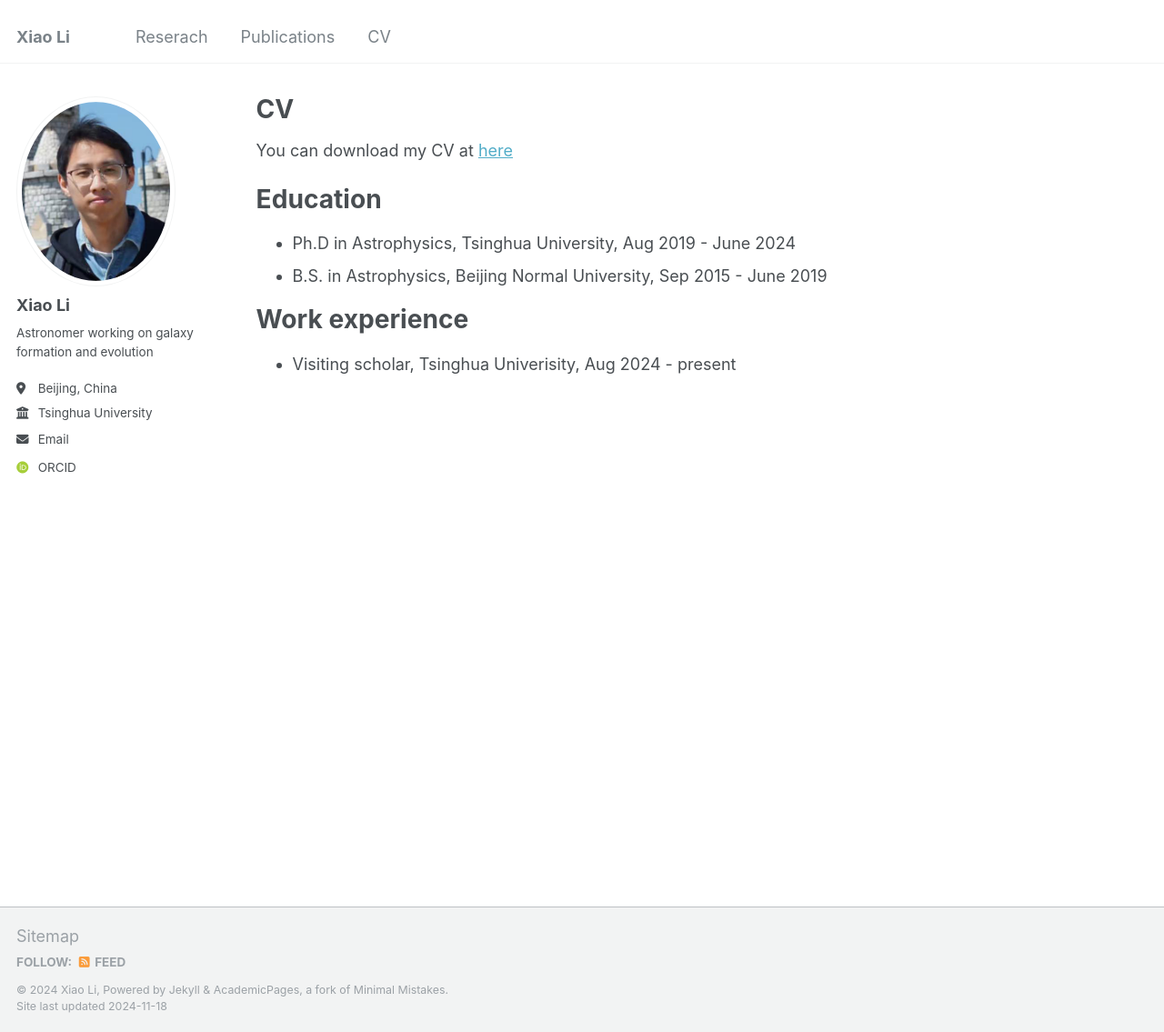
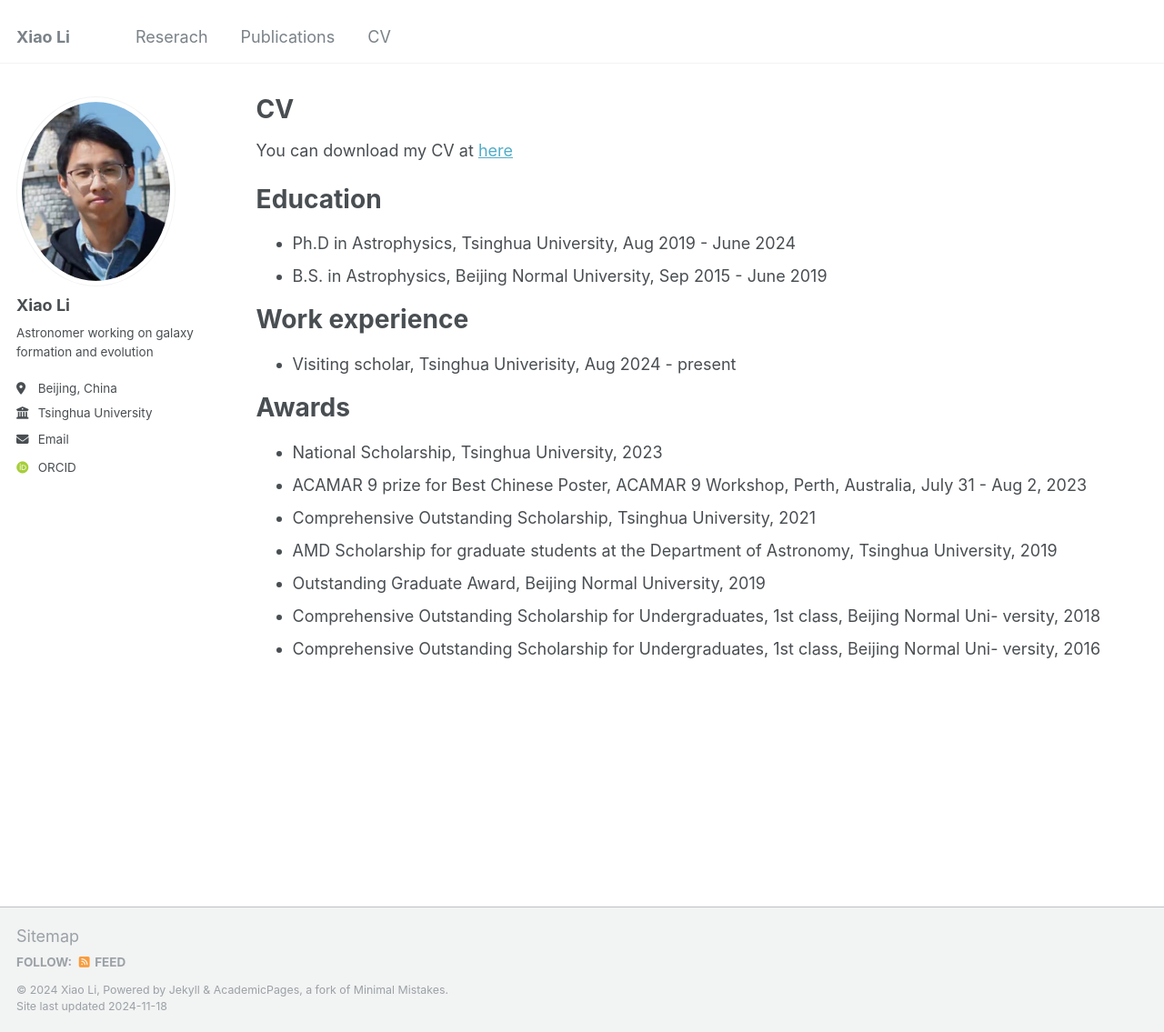
Before and after one commit to astroXiao/astroXiao.github.io, a Jekyll site: the page built from _pages/cv.md, in a window 1280 px wide and 1135 px high. Shown: the whole window at 91% size. Built offline with Jekyll 4.4.1, drawn with Linux system fonts in a browser that asks for light colours; some web fonts are replaced.

Commit message:
Update cv.md

```diff
--- a/_pages/cv.md
+++ b/_pages/cv.md
@@ -19,3 +19,13 @@ Education
 Work experience
 ======
 * Visiting scholar, Tsinghua Univerisity, Aug 2024 - present
+
+Awards
+======
+- National Scholarship, Tsinghua University, 2023
+- ACAMAR 9 prize for Best Chinese Poster, ACAMAR 9 Workshop, Perth, Australia, July 31 - Aug 2, 2023
+- Comprehensive Outstanding Scholarship, Tsinghua University, 2021
+- AMD Scholarship for graduate students at the Department of Astronomy, Tsinghua University, 2019
+- Outstanding Graduate Award, Beijing Normal University, 2019
+- Comprehensive Outstanding Scholarship for Undergraduates, 1st class, Beijing Normal Uni- versity, 2018
+- Comprehensive Outstanding Scholarship for Undergraduates, 1st class, Beijing Normal Uni- versity, 2016
```
